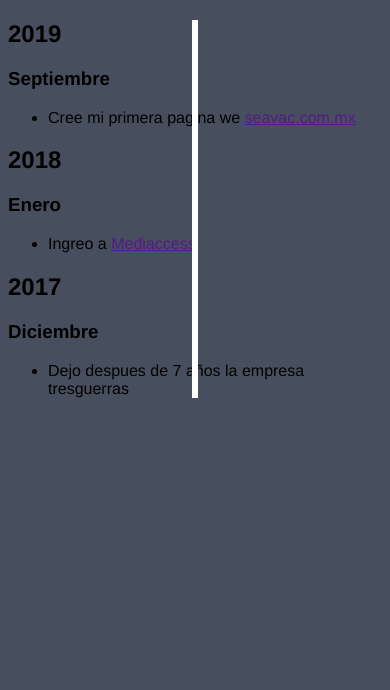
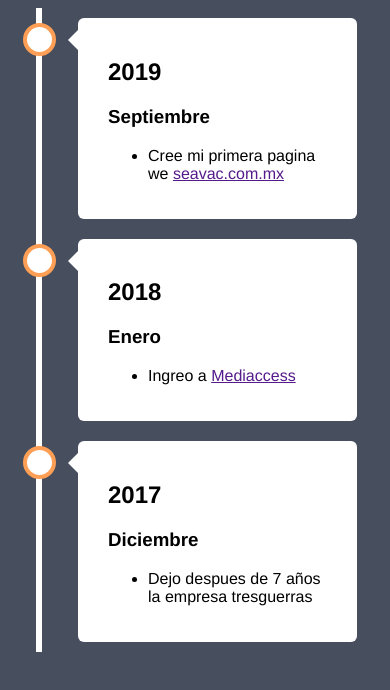
Before and after one commit to etvb/Timeline, a plain HTML site: page index.html in a window 390 px wide. Drawn offline with Linux system fonts and the light colour scheme.

Commit message:
terminado

```diff
--- a/css/estilos.css
+++ b/css/estilos.css
@@ -21,3 +21,87 @@ body{
   left: 50%;
   margin-left: -3px;
 }
+.container{
+  padding: 10px 40px;
+  position: relative;
+  background-color: inherit;
+  width: 50%;
+}
+.container::after{
+  content: '';
+  position: absolute;
+  width: 25px;
+  height: 25px;
+  right: -17px;
+  background-color: white;
+  border: 4px solid #FF9F55;
+  top: 15px;
+  border-radius: 50%;
+  z-index: 1;
+}
+.left{
+  left: 0;
+}
+.right{
+  left: 50%;
+}
+.left::before{
+  content:'';
+  height: 0;
+  position: absolute;
+  top: 22px;
+  width: 0;
+  z-index: 1;
+  right: 30px;
+  border: medium solid white;
+  border-width: 10px 0 10px 10px;
+  border-color: transparent transparent transparent white;
+}
+.right::before{
+  content:'';
+  height:0;
+  position: absolute;
+  top: 22px;
+  width: 0;
+  z-index: 1;
+  left: 30px;
+  border: medium solid white;
+  border-width: 10px 10px 10px 0;
+  border-color: transparent white transparent transparent;
+}
+/* arreglo del circulo */
+.right::after{
+  left: -16px;
+}
+.content {
+  padding: 20px 30px;
+  background-color: white;
+  position: relative;
+  border-radius: 6px;
+}
+
+@media screen and (max-width: 600px){
+  .timeline::after{
+    left: 31px;
+  }
+  .container {
+    width: 100%;
+    padding-left: 70px;
+    padding-right: 25px;
+  }
+  .container::before{
+    left: 60px;
+    border: medium solid white;
+    border-width: 10px 10px 10px 0;
+    border-color: transparent white transparent transparent;
+  }
+
+  .left::after, .right::after{
+    left: 15px;
+  }
+
+  .right{
+    left: 0%;
+  }
+
+}
```
